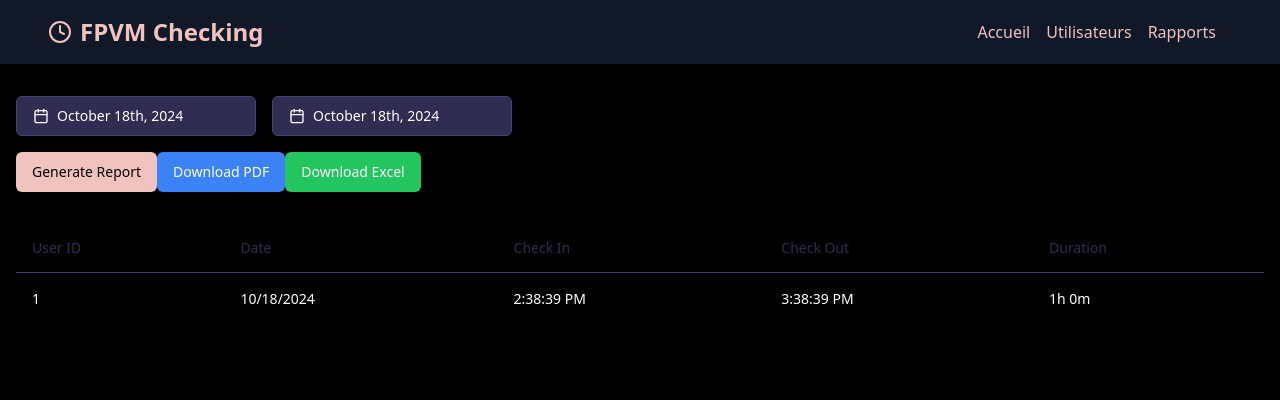
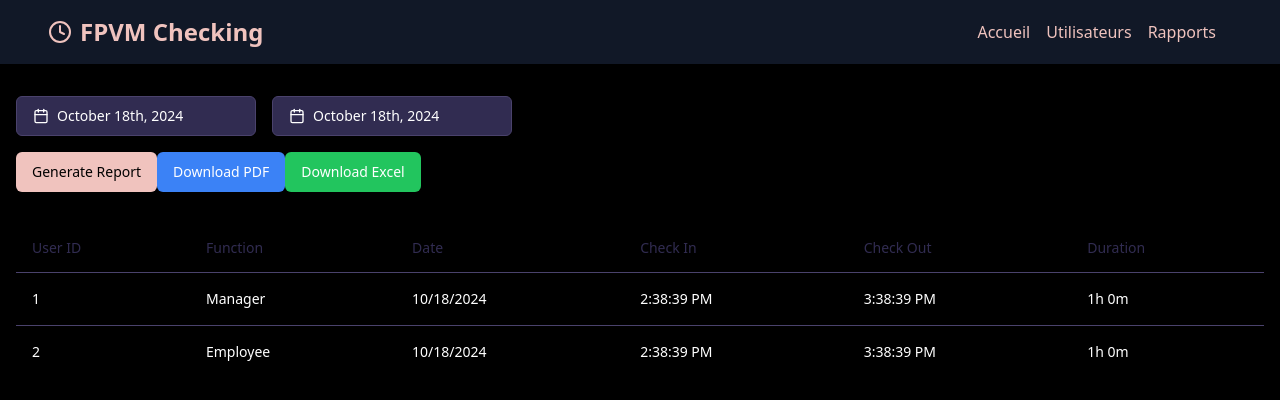
Before and after one commit to lestiti/presence-sync, a React (Vite) app: page /reports in a window 1280 px wide. Shown: the top 400 px of the page. Built offline with nearby package versions, Linux system fonts and the light colour scheme.

Commit message:
Add user function column to reports
Updated the reports to include a column displaying the function of the user. This enhancement provides additional context for attendance records.
[skip gpt_engineer]

```diff
--- a/src/components/AttendanceTable.tsx
+++ b/src/components/AttendanceTable.tsx
@@ -10,6 +10,7 @@ const AttendanceTable = ({ attendanceData }) => {
       <TableHeader>
         <TableRow>
           <TableHead>User ID</TableHead>
+          <TableHead>Function</TableHead>
           <TableHead>Date</TableHead>
           <TableHead>Check In</TableHead>
           <TableHead>Check Out</TableHead>
@@ -20,6 +21,7 @@ const AttendanceTable = ({ attendanceData }) => {
         {formattedData.map((entry, index) => (
           <TableRow key={index}>
             <TableCell>{entry.userId}</TableCell>
+            <TableCell>{entry.userRole}</TableCell>
             <TableCell>{entry.date}</TableCell>
             <TableCell>{entry.checkIn}</TableCell>
             <TableCell>{entry.checkOut}</TableCell>
--- a/src/pages/Reports.tsx
+++ b/src/pages/Reports.tsx
@@ -11,8 +11,10 @@ const Reports = () => {
   useEffect(() => {
     // Simulating data fetching without Supabase
     const mockData = [
-      { userId: '1', timestamp: new Date(), type: 'check-in' },
-      { userId: '1', timestamp: new Date(Date.now() + 3600000), type: 'check-out' },
+      { userId: '1', timestamp: new Date(), type: 'check-in', userRole: 'Manager' },
+      { userId: '1', timestamp: new Date(Date.now() + 3600000), type: 'check-out', userRole: 'Manager' },
+      { userId: '2', timestamp: new Date(), type: 'check-in', userRole: 'Employee' },
+      { userId: '2', timestamp: new Date(Date.now() + 3600000), type: 'check-out', userRole: 'Employee' },
       // Add more mock data as needed
     ];
     setAttendanceData(mockData);
--- a/src/utils/attendanceUtils.ts
+++ b/src/utils/attendanceUtils.ts
@@ -3,6 +3,7 @@ import { AttendanceRecord } from '../utils/types';
 export const formatAttendanceData = (data: AttendanceRecord[]) => {
   const formattedData: {
     userId: string;
+    userRole: string;
     date: string;
     checkIn: string;
     checkOut: string;
@@ -36,6 +37,7 @@ export const formatAttendanceData = (data: AttendanceRecord[]) => {
 
       formattedData.push({
         userId: checkIn.userId,
+        userRole: checkIn.userRole || 'N/A', // Add this line
         date: checkInTime.toLocaleDateString(),
         checkIn: checkInTime.toLocaleTimeString(),
         checkOut: checkOutTime ? checkOutTime.toLocaleTimeString() : '-',
--- a/src/utils/types.ts
+++ b/src/utils/types.ts
@@ -11,4 +11,5 @@ export interface AttendanceRecord {
   userId: string;
   timestamp: Date;
   type: 'check-in' | 'check-out';
+  userRole: string; // Add this line
 }
```
